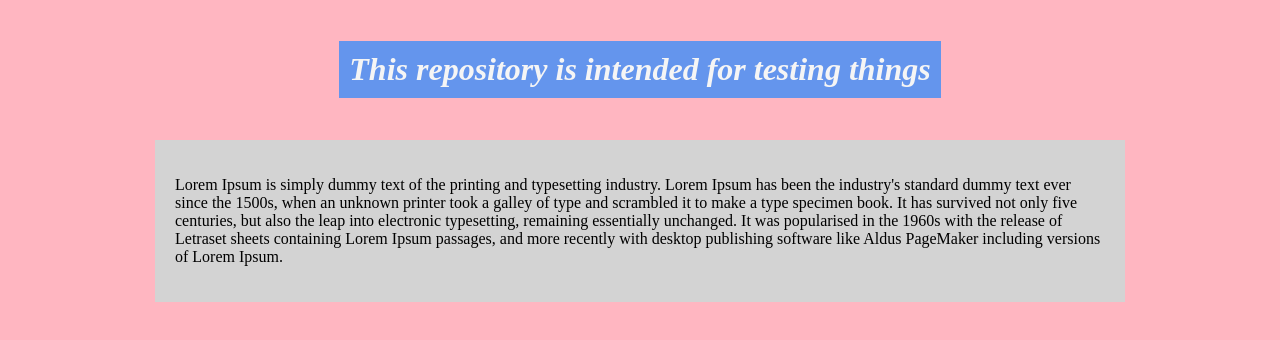
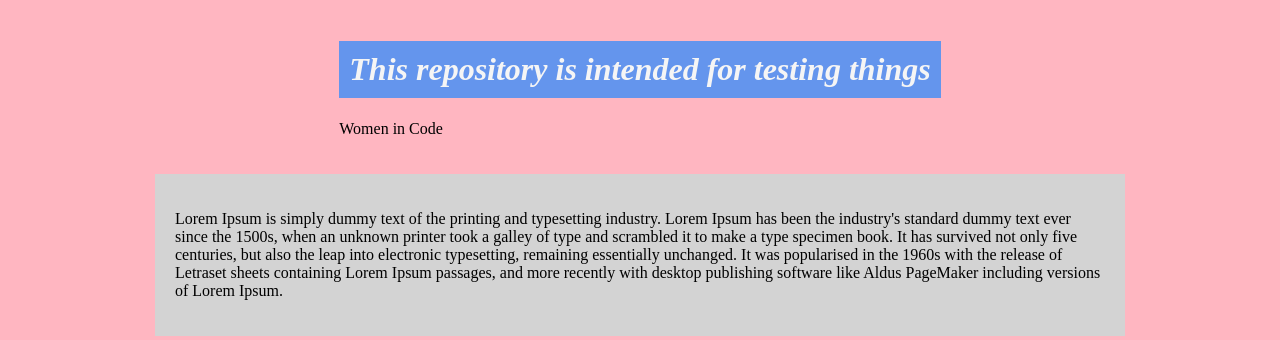
Before and after one commit to Jethet/testing-things, a plain HTML site: page index.html in a window 1280 px wide. Shown: the top 340 px of the page. Drawn offline with Linux system fonts and the light colour scheme.

Commit message:
added p in index.html on second-branch

```diff
--- a/index.html
+++ b/index.html
@@ -14,6 +14,7 @@
     <div class="introduction">
       <div>
         <h1 class="introduction__title">This repository is intended for testing things</h1>
+        <p>Women in Code</p>
       </div>
       <div class="introduction__content">
         <p>Lorem Ipsum is simply dummy text of the printing and typesetting industry. Lorem Ipsum has been the
```
